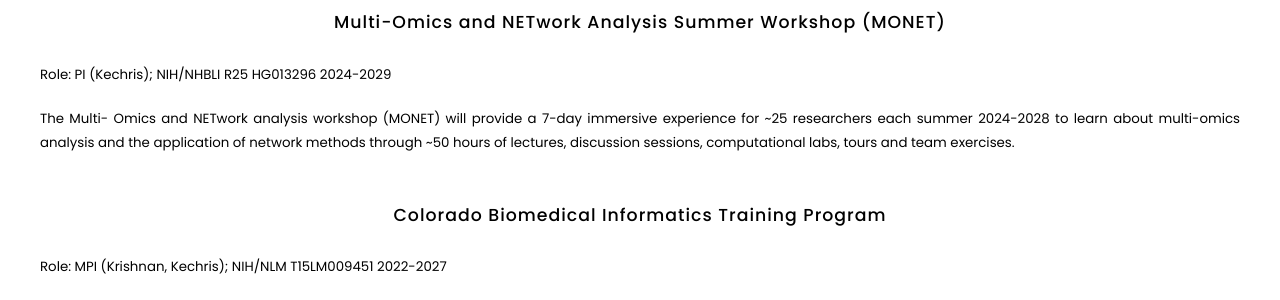
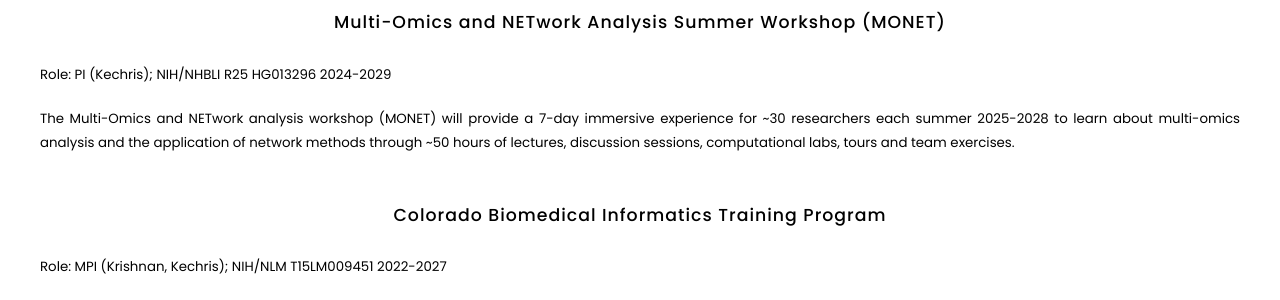
Before and after one commit to KechrisLab/kechrislab.github.io, a Jekyll site: the page built from teaching/index.md, in a window 1280 px wide. Shown: the part 435-735 px from the top of the page. Built offline with Jekyll 4.4.1, drawn with Linux system fonts in a browser that asks for light colours.

Commit message:
Update index.md

```diff
--- a/teaching/index.md
+++ b/teaching/index.md
@@ -16,8 +16,8 @@ nav:
 ## Multi-Omics and NETwork Analysis Summer Workshop (MONET)
 Role: PI (Kechris); NIH/NHBLI R25 HG013296 2024-2029
 
-The Multi- Omics and NETwork analysis workshop (MONET) will provide a 7-day immersive experience for ~25
-researchers each summer 2024-2028 to learn about multi-omics analysis and the application of network methods
+The Multi-Omics and NETwork analysis workshop (MONET) will provide a 7-day immersive experience for ~30
+researchers each summer 2025-2028 to learn about multi-omics analysis and the application of network methods
 through ~50 hours of lectures, discussion sessions, computational labs, tours and team exercises.
 
 ## Colorado Biomedical Informatics Training Program
```
